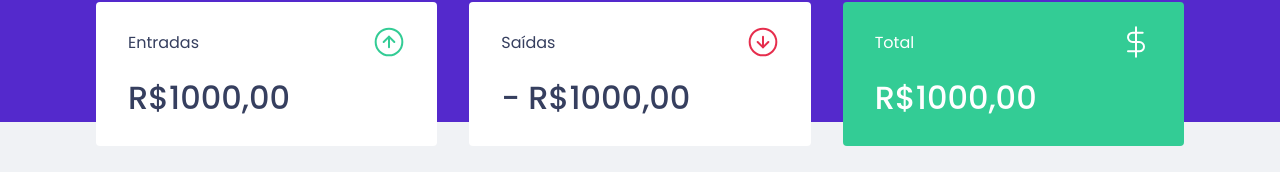
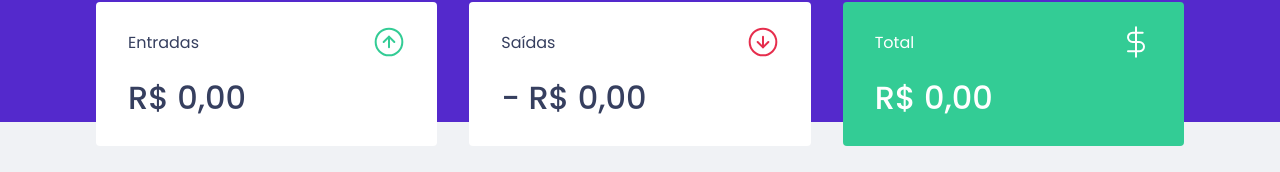
Before and after one commit to JoaoBaroni/dtmoney, a React (Create React App) app: page / in a window 1280 px wide. Shown: the part 150-322 px from the top of the page. Built offline with nearby package versions, Linux system fonts and the light colour scheme; no server answers; what miragejs would draw is missing.

Commit message:
Adicionado useTransaction hook

```diff
--- a/src/App.tsx
+++ b/src/App.tsx
@@ -5,7 +5,7 @@
 import React, { useState } from "react";
 import { NewTransactionModal } from "./components/NewTransactionModal";
 import Modal from 'react-modal';
-import { TransactionsProvider } from "./TransactionsContext";
+import { TransactionsProvider } from "./hooks/useTransactions";
 
 
 Modal.setAppElement('#root');
--- a/src/components/NewTransactionModal/index.tsx
+++ b/src/components/NewTransactionModal/index.tsx
@@ -3,8 +3,8 @@
 import outcomeImg from '../../assets/outcome.svg';
 import { Container, TransactionTypeContainer, RadioBox } from './styles';
 import closeImg from '../../assets/close.svg';
-import { FormEvent, useState, useContext } from 'react';
-import { TransactionsContext } from '../../TransactionsContext';
+import { FormEvent, useState } from 'react';
+import { useTransactions } from '../../hooks/useTransactions';
 
 interface NewTransactionModalProps {
   isModalOpen: boolean;
@@ -12,7 +12,7 @@
 }
 
 export function NewTransactionModal({isModalOpen, onRequestCloseModal}: NewTransactionModalProps){
-  const {createTransaction} = useContext(TransactionsContext);
+  const {createTransaction} = useTransactions();
 
   const [type, setType] = useState('deposit');
   const [title, setTitle] = useState('');
--- a/src/components/Summary/index.tsx
+++ b/src/components/Summary/index.tsx
@@ -3,12 +3,27 @@
 import outcomeImg from '../../assets/outcome.svg';
 import totalImg from '../../assets/total.svg';
 import {useContext} from 'react';
-import { TransactionsContext } from "../../TransactionsContext";
+import { useTransactions } from "../../hooks/useTransactions";
 
 export function Summary(){
-  const {transactions} = useContext(TransactionsContext);
+  const {transactions} = useTransactions();
 
-  console.log(transactions);
+
+  const summary = transactions.reduce((acc, transaction) => {
+    if(transaction.type === 'deposit'){
+      acc.deposits += transaction.amount;
+      acc.total += transaction.amount;
+    }else{
+      acc.withdraws += transaction.amount;
+      acc.total -= transaction.amount;
+    }
+
+    return acc;
+  }, {
+    deposits: 0,
+    withdraws: 0,
+    total: 0
+  });
 
   return(
     <Container>
@@ -17,7 +32,10 @@
           <p>Entradas</p>
           <img src={incomeImg} alt="Entradas" />
         </header>
-        <strong>R$1000,00</strong>
+        <strong> {new Intl.NumberFormat('pt-BR', {
+                        style: 'currency',
+                        currency: 'BRL'
+                      }).format(summary.deposits)}</strong>
       </div>
 
       <div>
@@ -25,7 +43,10 @@
           <p>Saídas</p>
           <img src={outcomeImg} alt="Saídas" />
         </header>
-        <strong>- R$1000,00</strong>
+        <strong>-  {new Intl.NumberFormat('pt-BR', {
+                        style: 'currency',
+                        currency: 'BRL'
+                      }).format(summary.withdraws)}</strong>
       </div>
 
       <div className="highlight-background">
@@ -33,7 +54,10 @@
           <p>Total</p>
           <img src={totalImg} alt="Total" />
         </header>
-        <strong>R$1000,00</strong>
+        <strong>
+          {new Intl.NumberFormat('pt-BR', {
+                        style: 'currency',
+                        currency: 'BRL'}).format(summary.total)}</strong>
       </div>
     </Container>
   );
--- a/src/components/TransactionsTable/index.tsx
+++ b/src/components/TransactionsTable/index.tsx
@@ -1,11 +1,11 @@
 import { useContext } from 'react';
 import {Container} from './styles';
-import { TransactionsContext } from '../../TransactionsContext';
+import { useTransactions } from '../../hooks/useTransactions';
 
 
 
 export function TransactionsTable(){
-  const {transactions} = useContext(TransactionsContext);
+  const {transactions} = useTransactions();
 
 
   return(
--- a/src/TransactionsContext.tsx
+++ b/src/hooks/useTransactions.tsx
@@ -1,5 +1,5 @@
-import { createContext, useEffect, useState, ReactNode } from 'react';
-import { api } from './services/api';
+import { createContext, useEffect, useState, ReactNode, useContext } from 'react';
+import { api } from '../services/api';
 
 interface Transaction{
   id: number;
@@ -23,7 +23,7 @@
 }
 
 
-export const TransactionsContext = createContext<TransactionsContextData>({} as TransactionsContextData);
+const TransactionsContext = createContext<TransactionsContextData>({} as TransactionsContextData);
 
 
 export function TransactionsProvider({children}: TransactionsProviderProps){
@@ -55,3 +55,10 @@
   );
 
 }
+
+
+export function useTransactions(){
+  const context = useContext(TransactionsContext);
+
+  return context;
+}
```
